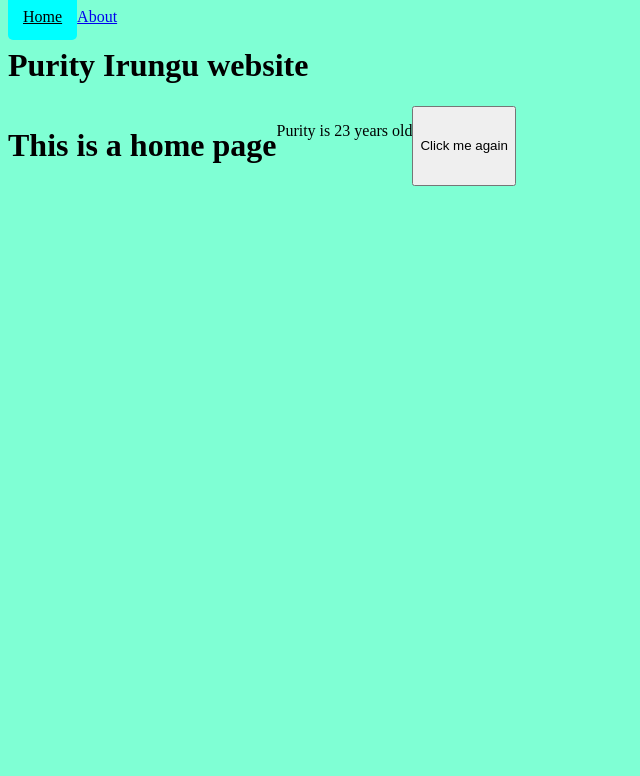
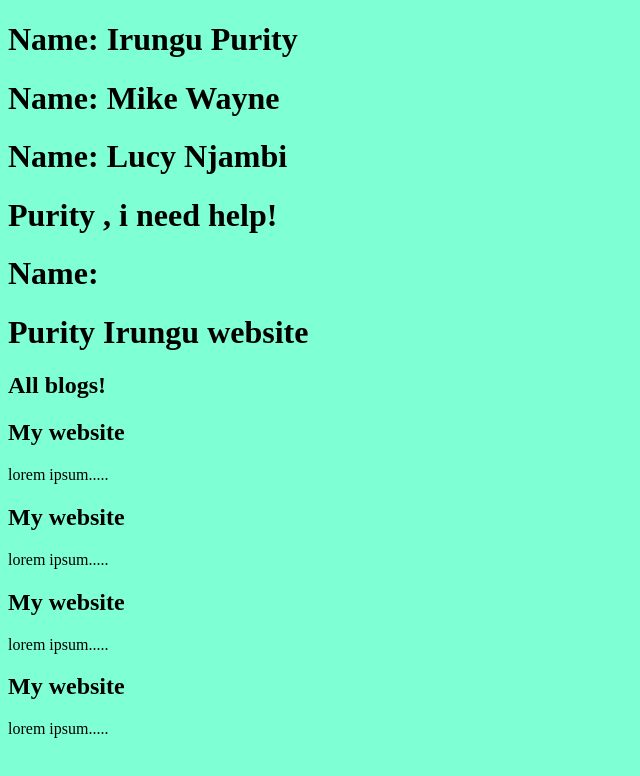
Before and after one commit to PurityKM/learnreact, a React (Create React App) app: page / in a window 1280 px wide. Shown: the top 776 px of the page, without its empty margins (0-640 px from the left). Built offline with nearby package versions, Linux system fonts and the light colour scheme.

Commit message:
learning props in react

```diff
--- a/src/App.js
+++ b/src/App.js
@@ -1,8 +1,10 @@
 //import logo from './logo.svg';
 import React from "react";
-import Navbar from "./Navbar";
+//import Navbar from "./Navbar";
 import Home from "./Home";
 import "./index.css"
+import Hello from "./components/Hello";
+import Profile from "./components/Profile";
 //import App from "./App";
 //import ReactDOM from 'react-dom';
 
@@ -14,7 +16,12 @@ function App() {
 
   return (
     <div className="App">
-     <Navbar />
+     <Profile name="Irungu" lastname="Purity" />
+     <Profile name="Mike" lastname="Wayne" />
+     <Profile name="Lucy" lastname="Njambi "/>
+     {/* <Navbar /> */}
+     <Hello />
+     <Profile />
 
       <div className="content">
         <h1>{title}</h1>
--- /dev/null
+++ b/src/BlogList.js
@@ -0,0 +1,19 @@
+const BlogList = ({blogs, title}) => {
+
+    // const blogs = props.blogs;
+    // const title = props.title;
+
+  return (
+    <div className="blog-list">
+      <h2>{ title }</h2>
+      {blogs.map((blog) => (
+        <div className="blog-examples" key={blog.id}>
+          <h2> {blog.title} </h2>
+          <p> {blog.body} </p>
+        </div>
+      ))}
+    </div>
+  );
+};
+
+export default BlogList;
--- a/src/Home.js
+++ b/src/Home.js
@@ -1,28 +1,18 @@
 import { useState } from "react";
+import BlogList from "./BlogList";
 
 
 const Home = () => {
+  const [blogs, setBlogs] = useState([
+    {title: 'My website', body: 'lorem ipsum.....', author: 'Purity', id: 1},
+    {title: 'My website', body: 'lorem ipsum.....', author: 'Purity', id: 2},
+    {title: 'My website', body: 'lorem ipsum.....', author: 'Purity', id: 3},
+    {title: 'My website', body: 'lorem ipsum.....', author: 'Purity', id: 4},
+  ]);
 
-   // const clickMeButton = () =>{
-
-      const [name, setName] = useState('Purity');
-      const [ age, setAge ] = useState(23);
-    //     console.log('You have clicked me');
-    // }
-
-     const clickMeAgain = () =>{
-      setName('mike');
-      setAge(25);
-    //     console.log('Hello ' + name)
-    }
-
-  //}
   return (
     <div className="home">
-      <h1> This is a home page </h1>
-      <p>{ name } is {age} years old</p>
-
-      <button onClick={clickMeAgain}>Click me again</button>
+      <BlogList blogs= {blogs} title="All blogs!"/>
     </div>
   );
 };
--- /dev/null
+++ b/src/components/Hello.js
@@ -0,0 +1,15 @@
+import React from "react";
+
+const name = "Purity";
+const displayMessage = () => {
+  return "i need help!";
+};
+const Hello = () => {
+  return (
+    <h1>
+      {name} , {displayMessage()}
+    </h1>
+  );
+};
+
+export default Hello;
--- /dev/null
+++ b/src/components/Profile.js
@@ -0,0 +1,21 @@
+import React from "react";
+
+
+function Profile(props){
+    console.log(props)
+    return (
+    <h1>
+         Name: {props.name} {props.lastname}
+    </h1>
+    );
+}
+
+// const Profile = () => {
+//   return (
+//     <div className="profile">
+//       <h1> Name: Irungu </h1>
+//     </div>
+//   );
+//};
+
+export default Profile;
--- a/src/index.css
+++ b/src/index.css
@@ -3,9 +3,10 @@ body {
     background-color: aquamarine;
 }
 
-.home {
+
+/* .home {
     display: flex;
-}
+} */
 
 
 /* .navbar {
```
